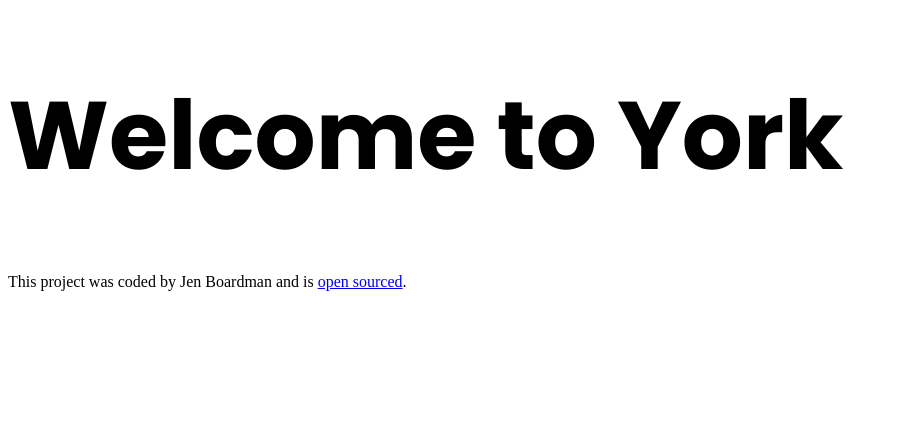
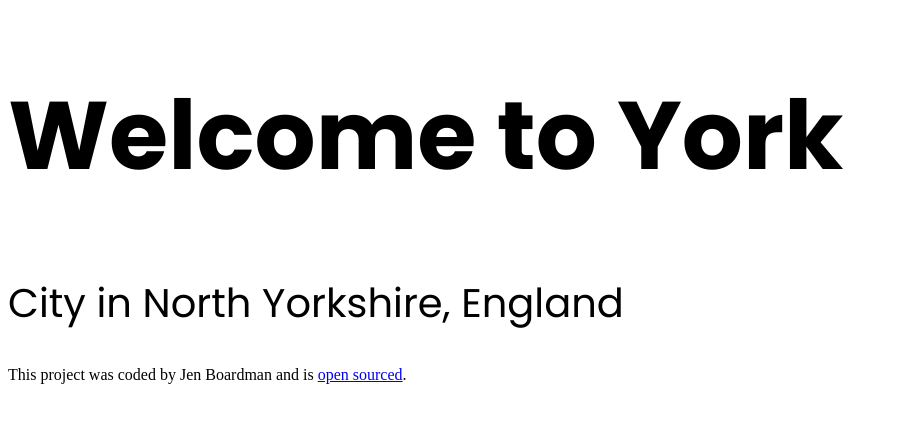
Before and after one commit to JenBoardman/york-travel-project, a plain HTML site: page index.html in a window 1280 px wide. Shown: the whole page, without its empty margins (0-898 px from the left). Drawn offline with Linux system fonts and the light colour scheme.

Commit message:
adding h2 with styling
Netlify test

```diff
--- a/index.html
+++ b/index.html
@@ -14,7 +14,7 @@
   </head>
   <body>
     <h1>Welcome to York</h1>
-
+    <h2>City in North Yorkshire, England</h2>
     <footer>
       This project was coded by Jen Boardman and is
       <a
--- a/src/styles.css
+++ b/src/styles.css
@@ -6,3 +6,11 @@ h1 {
   letter-spacing: 0em;
   text-align: left;
 }
+
+h2 {
+  font-family: "Poppins", sans-serif;
+  font-size: 40px;
+  font-weight: 400;
+  line-height: 60px;
+  letter-spacing: 0em;
+}
```
